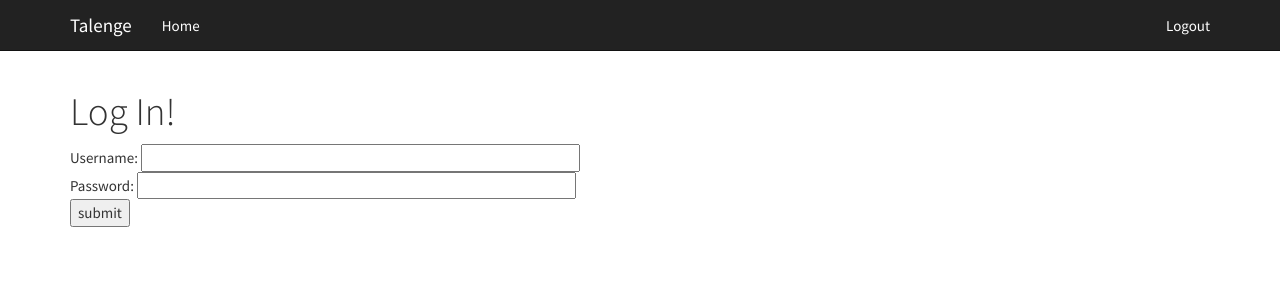
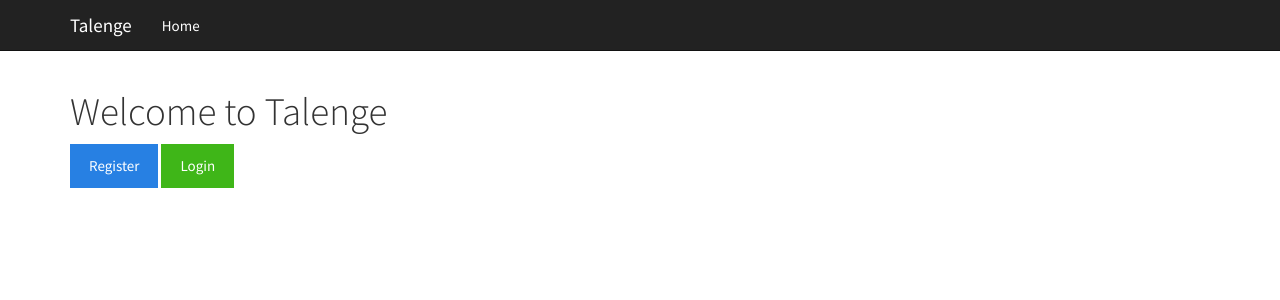
Before and after one commit to Sumith1896/talenge, a Django app: page /login in a window 1280 px wide. Shown: the top 300 px of the page. Run offline with Django 3.2, Linux system fonts and the light colour scheme; some libraries are stand-ins or nearby versions.

Commit message:
Added logout

```diff
--- a/talenge-project/authentication/urls.py
+++ b/talenge-project/authentication/urls.py
@@ -6,5 +6,5 @@ urlpatterns = patterns('',
     url(r'^$', views.home, name='home'),
     url(r'^register/', views.register, name='register'),
     url(r'^login', views.auth_login, name='auth_login'),
-    #url(r'^logout', views.logout, name='logout'),
+    url(r'^logout', views.logout, name='logout'),
 )
--- a/talenge-project/authentication/views.py
+++ b/talenge-project/authentication/views.py
@@ -1,5 +1,5 @@
 from django.contrib.auth import authenticate, login
-from django.shortcuts import render, render_to_response
+from django.shortcuts import render, render_to_response, redirect
 from authentication.forms import UserForm, UserProfileForm
 from django.template import RequestContext
 from django.http import HttpResponseRedirect, HttpResponse
@@ -106,4 +106,8 @@ def auth_login(request):
     else:
         # No context variables to pass to the template system, hence the
         # blank dictionary object...
-        return render_to_response('authentication/login.html', {}, context)
+        return render_to_response('authentication/home.html', {}, context)
+
+def logout(request):
+    request.session.flush()
+    return redirect("/")
--- a/talenge-project/templates/authentication/home.html
+++ b/talenge-project/templates/authentication/home.html
@@ -7,9 +7,14 @@
 {% block body %}
 
 <div class="container">
-    <h1>Welcome to Talenge</h1>
-    <a href="/register/" class="btn btn-primary">Register</a>
-    <a href="/login/" class="btn btn-success">Login</a>
+
+    {% if user.is_authenticated %}
+    	<h1>Welcome to Talenge, {{ user.username }}</h1>
+    {% else %}
+    	<h1>Welcome to Talenge</h1>
+	    <a href="/register/" class="btn btn-primary">Register</a>
+	    <a href="/login/" class="btn btn-success">Login</a>
+    {% endif %}
 </div>
 
 {% endblock %}
--- a/talenge-project/templates/authentication/login.html
+++ b/talenge-project/templates/authentication/login.html
@@ -10,15 +10,17 @@
 
 
         <h1>Log In!</h1>
-
-        <form id="login_form" method="post" action="/login/">
-            {% csrf_token %}
-            Username: <input type="text" name="username" value="" size="50" />
-            <br />
-            Password: <input type="password" name="password" value="" size="50" />
-            <br />
-
-            <input type="submit" value="submit" />
-        </form>
+        <div class="row">
+        <div class="col-md-5">
+            <form id="login_form" method="post" action="/login/">
+                {% csrf_token %}
+                <input type="text" name="username" class="form-control" placeholder="Username"/>
+                <br />
+                <input type="password" name="password" class="form-control" placeholder="Password"/>
+                <br/>
+                <input class="btn btn-success" type="submit" value="submit" />
+            </form>
+        </div>
+        </div>
 </div>
 {% endblock %}
--- a/talenge-project/templates/base.html
+++ b/talenge-project/templates/base.html
@@ -36,7 +36,9 @@
                 <li><a href="/">Home</a></li>
               </ul>
               <ul class="nav navbar-nav navbar-right">
+                  {% if user.is_authenticated %}
                   <li><a href="/logout">Logout</a></li>
+                  {% endif %}
                </ul>
             </div><!--/.nav-collapse -->
           </div>
```
Also changed, not shown: 2 other files.
